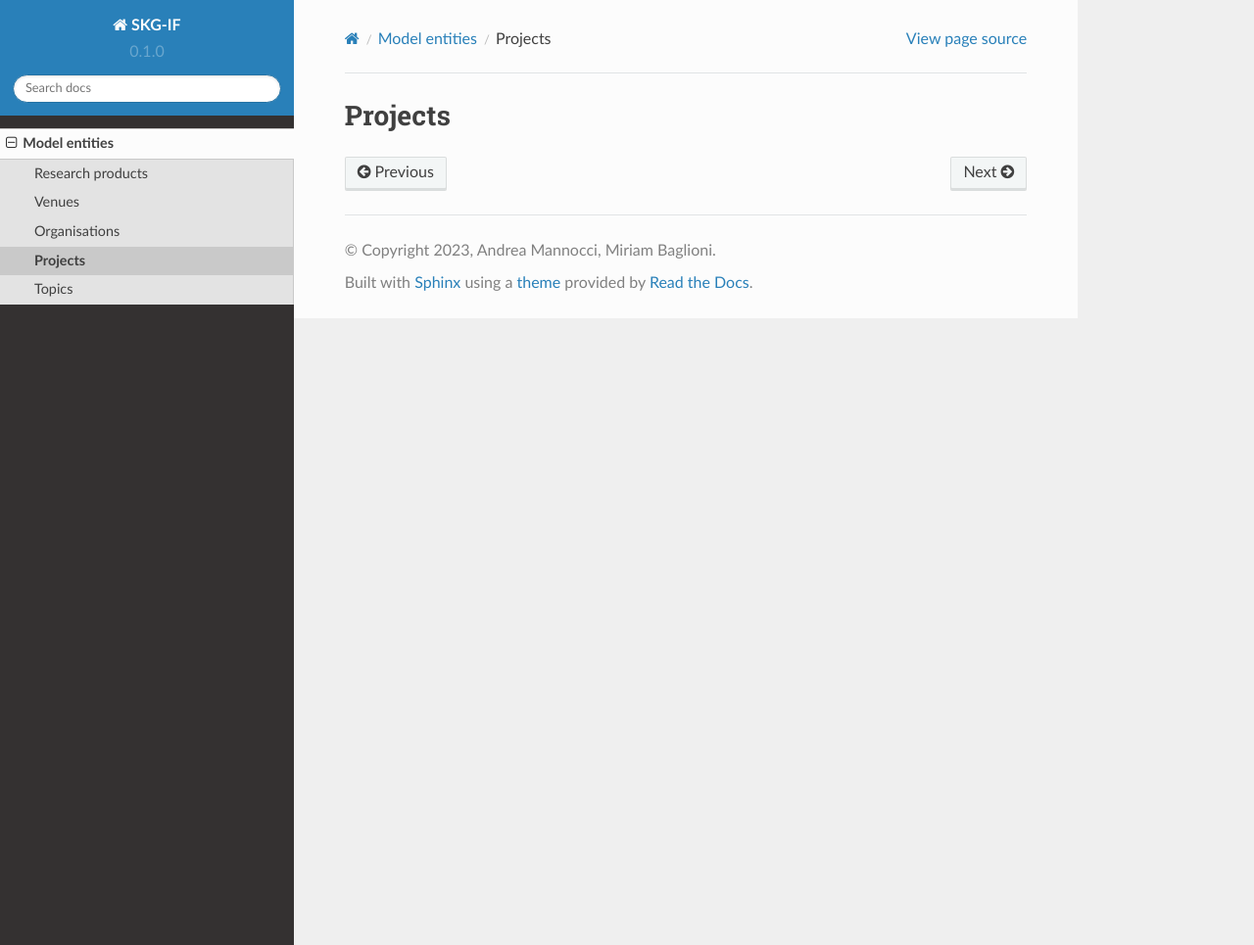
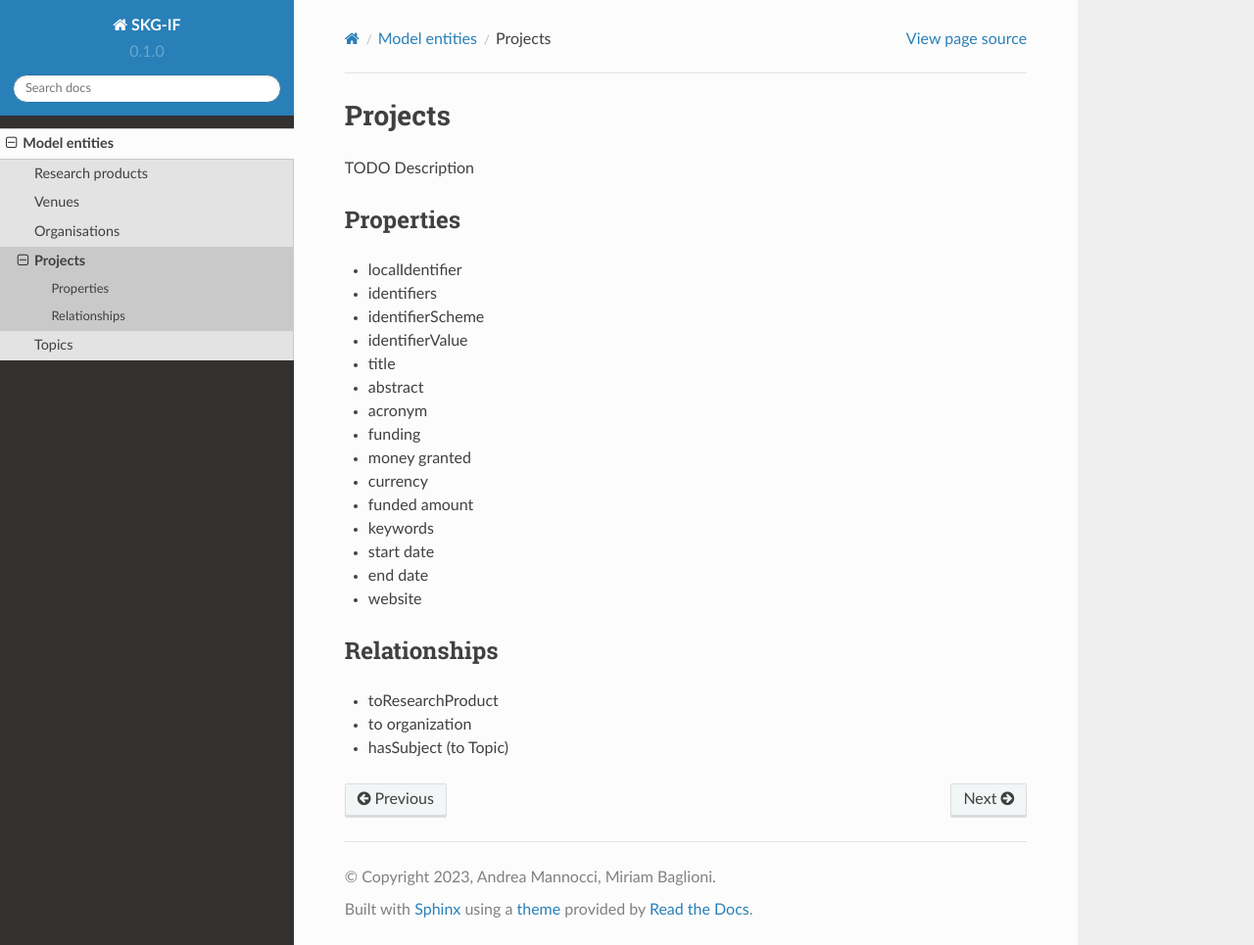
Before and after one commit to andremann/SKG-IF, a Sphinx documentation site: the page built from docs/source/projects.rst, in a window 1280 px wide and 965 px high. Shown: the whole window at 98% size. Built offline with Sphinx 7.4.7 and the Read the Docs theme 2.0.0, drawn with Linux system fonts in a browser that asks for light colours; pages that are not in the unit, such as notebooks, are missing from menus.

Commit message:
first properties being imported

```diff
--- a/docs/source/projects.rst
+++ b/docs/source/projects.rst
@@ -1,2 +1,28 @@
 Projects
 ########
+TODO Description
+
+Properties
+==========
+- localIdentifier
+- identifiers
+- identifierScheme
+- identifierValue
+- title
+- abstract
+- acronym
+- funding
+- money granted
+- currency
+- funded amount
+- keywords
+- start date
+- end date
+- website
+
+
+Relationships
+=============
+- toResearchProduct
+- to organization
+- hasSubject (to Topic)
```
Also changed, not shown: docs/source/organisations.rst (+18 -0 lines), docs/source/topics.rst (+17 -0 lines), docs/source/venues.rst (+4 -4 lines).
